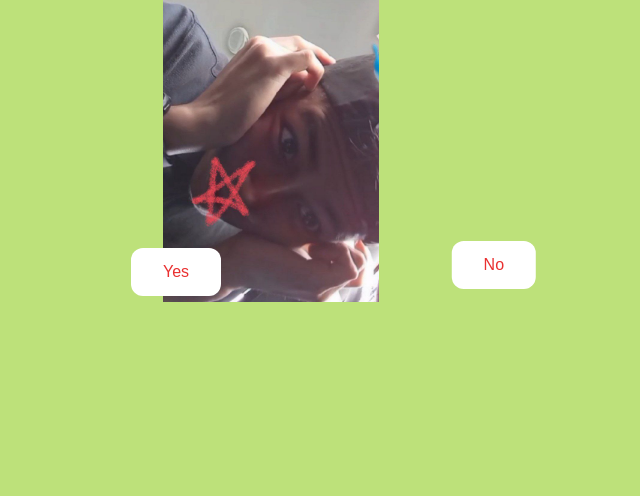
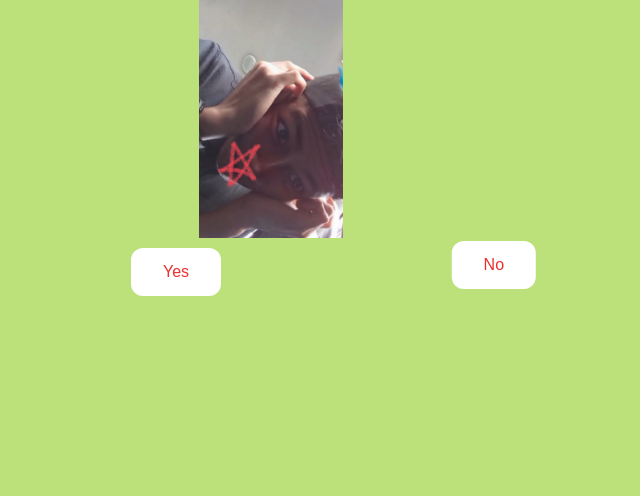
Before and after one commit to eniikk/untuk-sayangg, a plain HTML site: page index.html in a window 1280 px wide. Shown: the part 304-800 px from the top of the page, without its empty margins (359-999 px from the left). Drawn offline with Linux system fonts and the light colour scheme.

Commit message:
Update index.html

```diff
--- a/index.html
+++ b/index.html
@@ -13,7 +13,7 @@
             <div class="gif_container">
                 <img src="photo_6285085786567198379_y.jpg"
                      alt="hehehe"
-                     style="display: block; margin: 0 auto; max-width: 30%; height: auto; transform: rotate(-90);">
+                     style="display: block; margin: 0 auto; max-width: 20%; height: auto; transform: rotate(-90);">
             </div>
             </div>
             <div class = "buttons">
```
